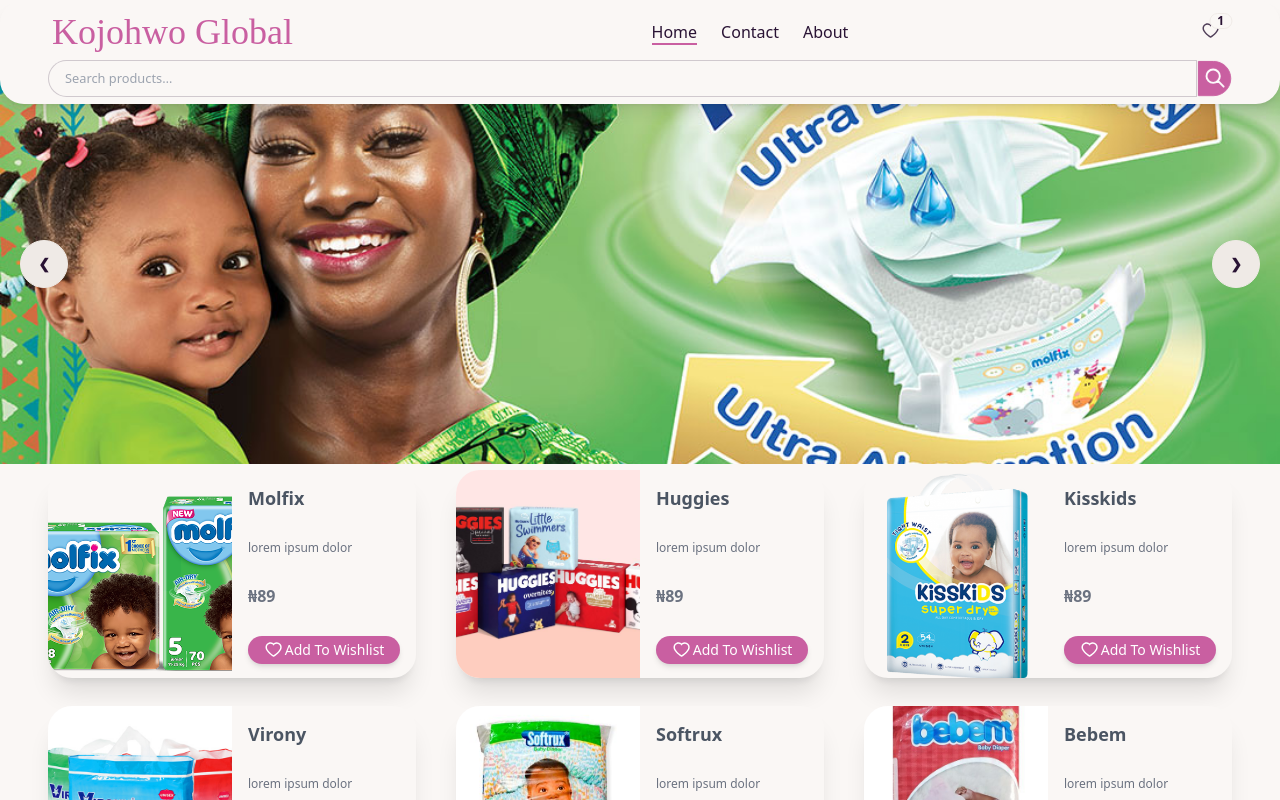
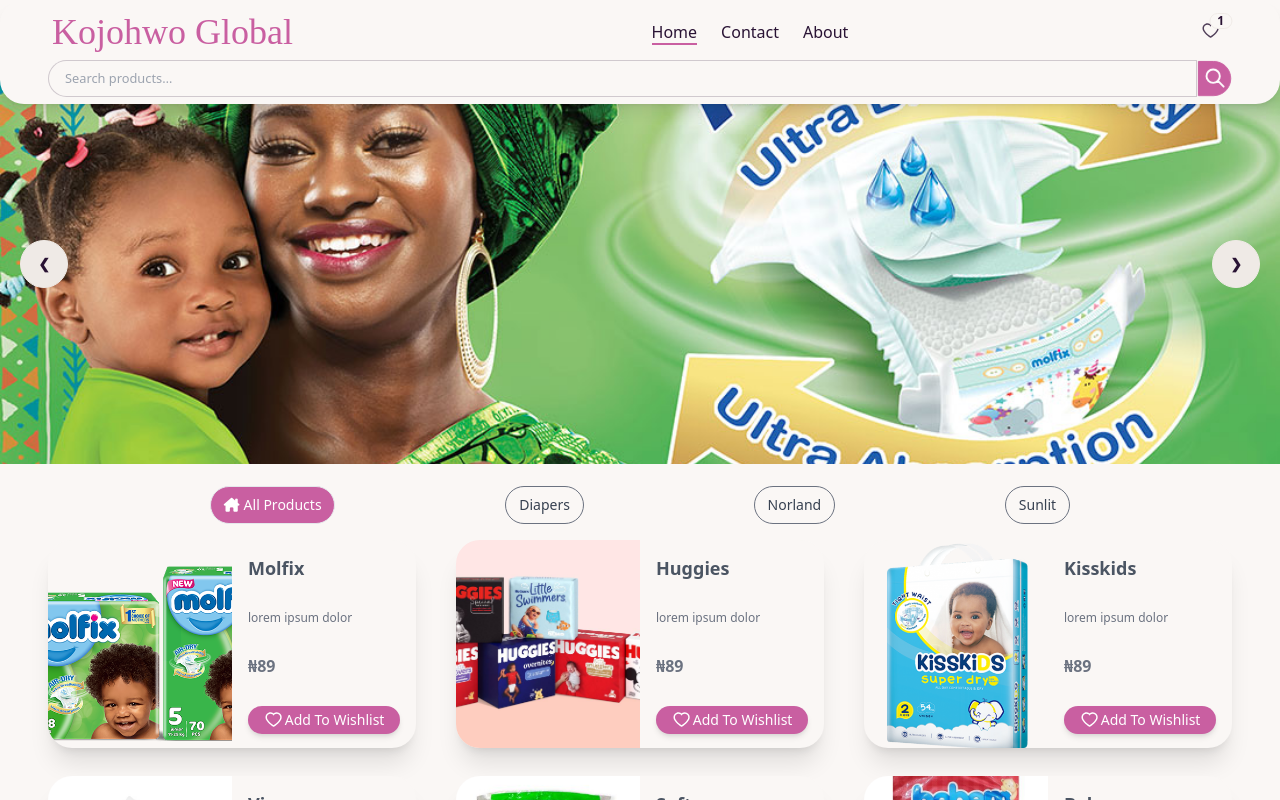
Before and after one commit to emuobopleasure/KojohwoGlobal-store, a React (Create React App) app: page / in a window 1280 px wide. Shown: the top 800 px of the page. Built offline with nearby package versions, Linux system fonts and the light colour scheme; a web font is replaced by a local one.

Commit message:
Implemented a categories filtering feature

```diff
--- a/src/Products.js
+++ b/src/Products.js
@@ -1,3 +1,6 @@
+// export const categories = ['All Products', 'Diapers', 'Toilet tissues', 'Norland', 'Sunlit Products', 'All purpose']
+
+
 const products = [
     {
         id: 1,
@@ -8,6 +11,7 @@ const products = [
         countInStock: 3,
         rating: 4,
         numReviews: 4,
+        category: 'Diapers'
     },
     {
         id: 2,
@@ -18,6 +22,7 @@ const products = [
         countInStock: 3,
         rating: 4,
         numReviews: 4,
+        category: 'Diapers'
     },
     {
         id: 3,
@@ -28,6 +33,7 @@ const products = [
         countInStock: 3,
         rating: 4,
         numReviews: 4,
+        category: 'Diapers'
     },
     {
         id: 4,
@@ -38,6 +44,7 @@ const products = [
         countInStock: 3,
         rating: 4,
         numReviews: 4,
+        category: 'Diapers'
     },
     {
         id: 5,
@@ -48,6 +55,7 @@ const products = [
         countInStock: 3,
         rating: 4,
         numReviews: 4,
+        category: 'Diapers'
     },
     {
         id: 6,
@@ -58,6 +66,7 @@ const products = [
         countInStock: 3,
         rating: 4,
         numReviews: 4,
+        category: 'Diapers'
     },
     {
         id: 7,
@@ -68,6 +77,7 @@ const products = [
         countInStock: 3,
         rating: 4,
         numReviews: 4,
+        category: 'Norland'
     },
     {
         id: 8,
@@ -78,6 +88,7 @@ const products = [
         countInStock: 3,
         rating: 4,
         numReviews: 4,
+        category: 'Sunlit'
     },
     {
         id: 9,
@@ -88,6 +99,7 @@ const products = [
         countInStock: 3,
         rating: 4,
         numReviews: 4,
+        category: 'Sunlit'
     },
     {
         id: 10,
@@ -98,6 +110,7 @@ const products = [
         countInStock: 3,
         rating: 4,
         numReviews: 4,
+        category: 'Sunlit'
     },
     {
         id: 11,
@@ -108,6 +121,7 @@ const products = [
         countInStock: 3,
         rating: 4,
         numReviews: 4,
+        category: 'Norland'
     },
     {
         id: 12,
@@ -118,6 +132,7 @@ const products = [
         countInStock: 3,
         rating: 4,
         numReviews: 4,
+        category: 'Norland'
     },
     {
         id: 13,
@@ -128,6 +143,7 @@ const products = [
         countInStock: 3,
         rating: 4,
         numReviews: 4,
+        category: 'Norland'
     },
     {
         id: 14,
@@ -138,6 +154,7 @@ const products = [
         countInStock: 3,
         rating: 4,
         numReviews: 4,
+        category: 'Norland'
     },
     {
         id: 15,
@@ -148,6 +165,7 @@ const products = [
         countInStock: 3,
         rating: 4,
         numReviews: 4,
+        category: 'Norland'
     },
 
 ]
--- a/src/Rand.js
+++ /dev/null
@@ -1,15 +0,0 @@
-import React from 'react'
-
-const Rand = () => {
-    return (
-        <div>
-            hfhfhfhfhhf
-            jhfjfjfj
-            <div>
-                <img src='images/productImages/molfix.png' />
-            </div>
-        </div>
-    )
-}
-
-export default Rand
--- a/src/appContext.js
+++ b/src/appContext.js
@@ -1,4 +1,6 @@
 import { createContext, useState } from "react";
+import products from "./Products";
+// import { categories } from "./Products";
 
 
 const AppContext = createContext()
@@ -8,6 +10,13 @@ const AppProvider = ({ children }) => {
     const [searchQuery, setSearchQuery] = useState('');
     const [selectedCategory, setSelectedCategory] = useState(null);
     const [wishlist, setWishlist] = useState([]);
+
+    const getUniqueCategories = (products) => {
+        const uniqueCategories = [...new Set(products.map(product => product.category))];
+        return uniqueCategories;
+    }
+
+    const [categories, setCategories] = useState(getUniqueCategories(products)); // Assuming getUniqueCategories is a function to extract unique categories
 
     const handleAddToWishlist = (product) => {
         setWishlist([...wishlist, product]);
@@ -25,11 +34,12 @@ const AppProvider = ({ children }) => {
             setSelectedCategory,
             wishlist,
             handleAddToWishlist,
-            handleRemoveFromWishlist
+            handleRemoveFromWishlist,
+            categories
         }}>
             {children}
         </AppContext.Provider>
     )
 }
 
-export { AppContext, AppProvider}
+export { AppContext, AppProvider }
--- a/src/components/Categories.js
+++ b/src/components/Categories.js
@@ -1,6 +1,9 @@
-import React, { useEffect, useState } from 'react'
+import React, { useContext, useEffect, useState } from 'react'
+import { AppContext } from '../appContext'
 
 const Categories = () => {
+
+    const { selectedCategory, setSelectedCategory, categories } = useContext(AppContext)
     // const [sticky, setSticky] = useState(false);
 
     // useEffect(() => {
@@ -21,20 +24,29 @@ const Categories = () => {
     return (
         <article>
             {/* mobile screen categories */}
-            <div id='catee' className='categ px-[1.1rem] md:px-[2rem] lg:px-[3rem] lg:hidden z-10'>
+            <div id='catee' className='categ px-[1.1rem] md:px-[2rem] lg:px-[3rem] z-10'>
                 <div className='categories mx-auto my-4'>
-                    <ul className='categories-list text-gray-700 text-sm flex justify-start whitespace-nowrap items-center md:justify-evenly gap-2 flex overflow-auto'>
-                        <li>
-                            <button className="btn-glass border px-[0.8rem] py-[0.5rem] border-gray-500 rounded-full hover:bg-btnColor hover:text-white hover:border-white flex gap-1">
+                    <ul className='categories-list text-gray-700 text-sm flex justify-start whitespace-nowrap items-center md:justify-evenly gap-2 overflow-auto'>
+                        <li >
+                            <button
+                                onClick={() => setSelectedCategory(null)} className={ selectedCategory ?`btn-glass border px-[0.8rem] py-[0.5rem] border-gray-500 rounded-full hover:bg-btnColor hover:text-white hover:border-white flex gap-1` : `btn-glass bg-btnColor text-white border px-[0.8rem] py-[0.5rem] rounded-full hover:bg-btnColor hover:text-white hover:border-white flex gap-1`}>
                                 <span>
                                     <i className="fa-solid fa-house-chimney"></i>
                                 </span>
                                 <span>
-                                    All Purpose
+                                    All Products
                                 </span>
                             </button>
                         </li>
-                        <li>
+                        {categories.map((category) => (
+                            <li key={category}
+                                onClick={() => setSelectedCategory(category)} >
+                                <button className={ selectedCategory ? `btn-glass bg-btnColor text-white border px-[0.8rem] py-[0.5rem] rounded-full hover:bg-btnColor hover:text-white hover:border-white flex gap-1` : `btn-glass bg-none border px-[0.8rem] py-[0.5rem] border-gray-500 rounded-full hover:bg-btnColor hover:text-white hover:border-white flex gap-1`}>
+                                    {category}
+                                </button>
+                            </li>
+                        ))}
+                        {/* <li>
                             <button className="btn-glass border px-[0.8rem] py-[0.5rem] border-gray-500 rounded-full hover:bg-btnColor hover:text-white hover:border-white flex gap-1">
                                 <span>
                                     <i className="fa-solid fa-toilet-paper"></i>
@@ -73,7 +85,7 @@ const Categories = () => {
                                     Sunlit Products
                                 </span>
                             </button>
-                        </li>
+                        </li> */}
 
                     </ul>
                 </div>
--- a/src/components/ShopSection.js
+++ b/src/components/ShopSection.js
@@ -7,11 +7,19 @@ import Categories from './Categories'
 import { AppContext } from '../appContext'
 
 const ShopSection = () => {
-    const { searchQuery } = useContext(AppContext)
+    const { searchQuery,
+        selectedCategory,
+        setSelectedCategory,
+        categories, } = useContext(AppContext)
 
-    const filteredProducts = products.filter((product) => product.name.toLowerCase().includes(searchQuery.toLowerCase()))
 
+    const filteredProducts = products.filter(product =>
+        product.name.toLowerCase().includes(searchQuery.toLowerCase()) &&
+        (!selectedCategory || product.category === selectedCategory)
+    );
     // const noFilter = products.filter((product) => product.name.toLowerCase().includes(!searchQuery.toLowerCase()))
+
+
 
     return (
         <section>
--- /dev/null
+++ b/src/components/test.js
@@ -0,0 +1,97 @@
+// AppContext.js
+import React, { createContext, useState } from 'react';
+
+const AppContext = createContext();
+
+const AppProvider = ({ children }) => {
+  const [searchQuery, setSearchQuery] = useState('');
+  const [selectedCategory, setSelectedCategory] = useState(null);
+  const [wishlist, setWishlist] = useState([]);
+  const [categories, setCategories] = useState(getUniqueCategories(products)); // Assuming getUniqueCategories is a function to extract unique categories
+
+  function getUniqueCategories(products) {
+    const uniqueCategories = [...new Set(products.map(product => product.category))];
+    return uniqueCategories;
+  }
+
+  const handleAddToWishlist = (product) => {
+    setWishlist([...wishlist, product]);
+  };
+
+  const handleRemoveFromWishlist = (productId) => {
+    setWishlist(wishlist.filter(product => product.id !== productId));
+  };
+
+  return (
+    <AppContext.Provider
+      value={{
+        searchQuery,
+        setSearchQuery,
+        selectedCategory,
+        setSelectedCategory,
+        wishlist,
+        handleAddToWishlist,
+        handleRemoveFromWishlist,
+        categories
+      }}
+    >
+      {children}
+    </AppContext.Provider>
+  );
+};
+
+export { AppProvider, AppContext };
+
+
+// ProductList.js
+import React, { useContext } from 'react';
+import { AppContext } from './AppContext'; // Adjust the import path
+
+const ProductList = () => {
+  const { searchQuery, selectedCategory, setSelectedCategory, products, categories } = useContext(AppContext);
+
+  const filteredProducts = products.filter(product =>
+    product.name.toLowerCase().includes(searchQuery.toLowerCase()) &&
+    (!selectedCategory || product.category === selectedCategory)
+  );
+
+  return (
+    <div>
+      <input
+        type="text"
+        placeholder="Search products"
+        value={searchQuery}
+        onChange={(e) => setSearchQuery(e.target.value)}
+      />
+      <ul>
+        <li
+          key="all"
+          style={{ background: selectedCategory ? '' : 'lightblue' }}
+          onClick={() => setSelectedCategory(null)}
+        >
+          All Categories
+        </li>
+        {categories.map(category => (
+          <li
+            key={category}
+            style={{ background: selectedCategory === category ? 'lightblue' : '' }}
+            onClick={() => setSelectedCategory(category)}
+          >
+            {category}
+          </li>
+        ))}
+      </ul>
+      {filteredProducts.length === 0 ? (
+        <p>No products found.</p>
+      ) : (
+        <ul>
+          {filteredProducts.map(product => (
+            <li key={product.id}>{product.name}</li>
+          ))}
+        </ul>
+      )}
+    </div>
+  );
+};
+
+export default ProductList;
```
Lines whose indentation alone changed are shown as unchanged.
